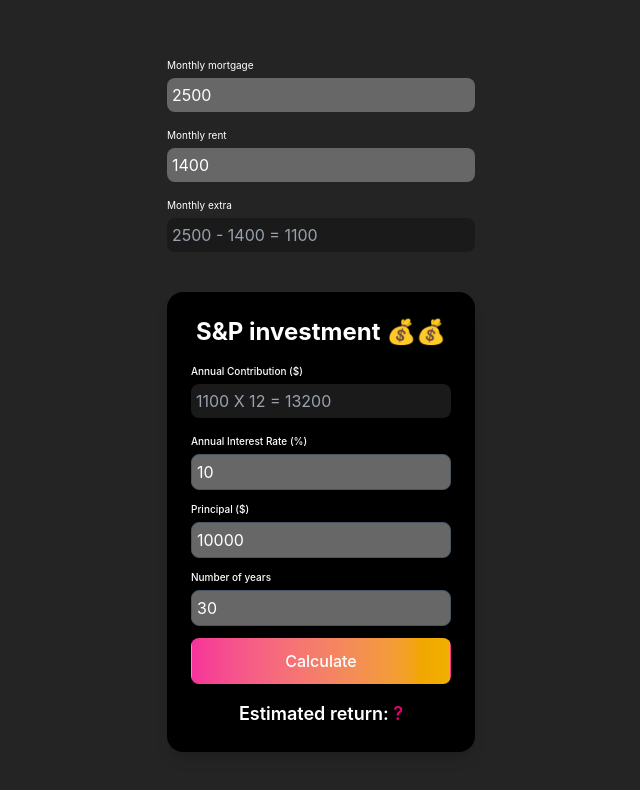
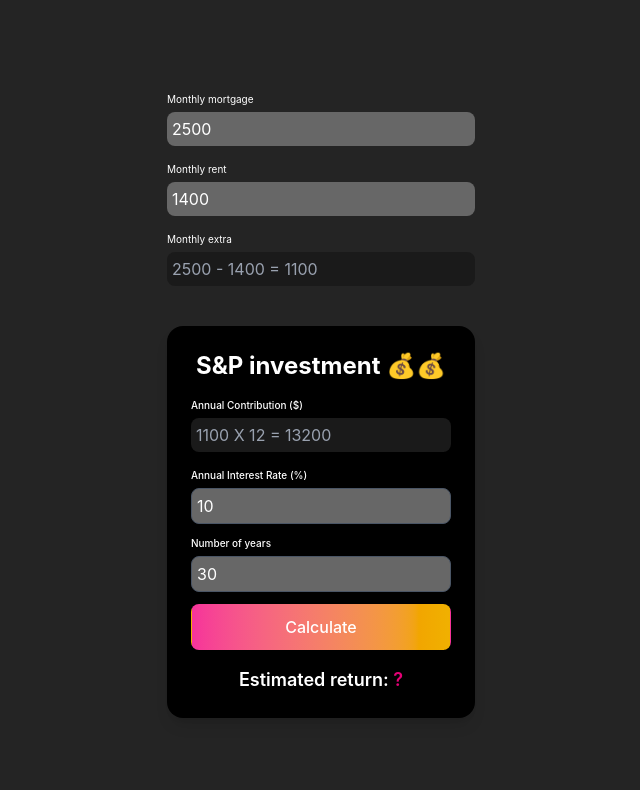
Before and after one commit to djc1120/financial_decision, a React (Vite) app: page / in a window 1280 px wide. Shown: the top 790 px of the page, without its empty margins (319-959 px from the left). Built offline with nearby package versions, Linux system fonts and the light colour scheme.

Commit message:
third commit

```diff
--- a/src/components/CalculationModule.jsx
+++ b/src/components/CalculationModule.jsx
@@ -1,12 +1,12 @@
 import { useState } from 'react';
 
 function CalculationModule({ rate, setRate, monthlyExtra }) {
-  const [principal, setPrincipal] = useState(10000);
+  // const [principal, setPrincipal] = useState(10000);
   const [years, setYears] = useState(30);
   const [total, setTotal] = useState('?');
 
   const calculateCompoundInterest = () => {
-    const P = parseFloat(principal);
+    const P = parseFloat(monthlyExtra) * 12;
     const r = parseFloat(rate) / 100;
     const n = parseInt(years);
 
@@ -39,7 +39,7 @@ function CalculationModule({ rate, setRate, monthlyExtra }) {
           className="w-full p-3 mb-3 border border-gray-600 bg-gray-700 text-white rounded-lg focus:outline-none focus:ring-2 focus:ring-pink-400"
         />
 
-        <label className="block text-white font-medium">
+        {/* <label className="block text-white font-medium">
           Principal ($)
         </label>
         <input
@@ -47,7 +47,7 @@ function CalculationModule({ rate, setRate, monthlyExtra }) {
           value={principal}
           onChange={(e) => setPrincipal(e.target.value)}
           className="w-full p-3 mb-3 border border-gray-600 bg-gray-700 text-white rounded-lg focus:outline-none focus:ring-2 focus:ring-pink-400"
-        />
+        /> */}
 
         <label className="block text-white font-medium">
           Number of years
```
